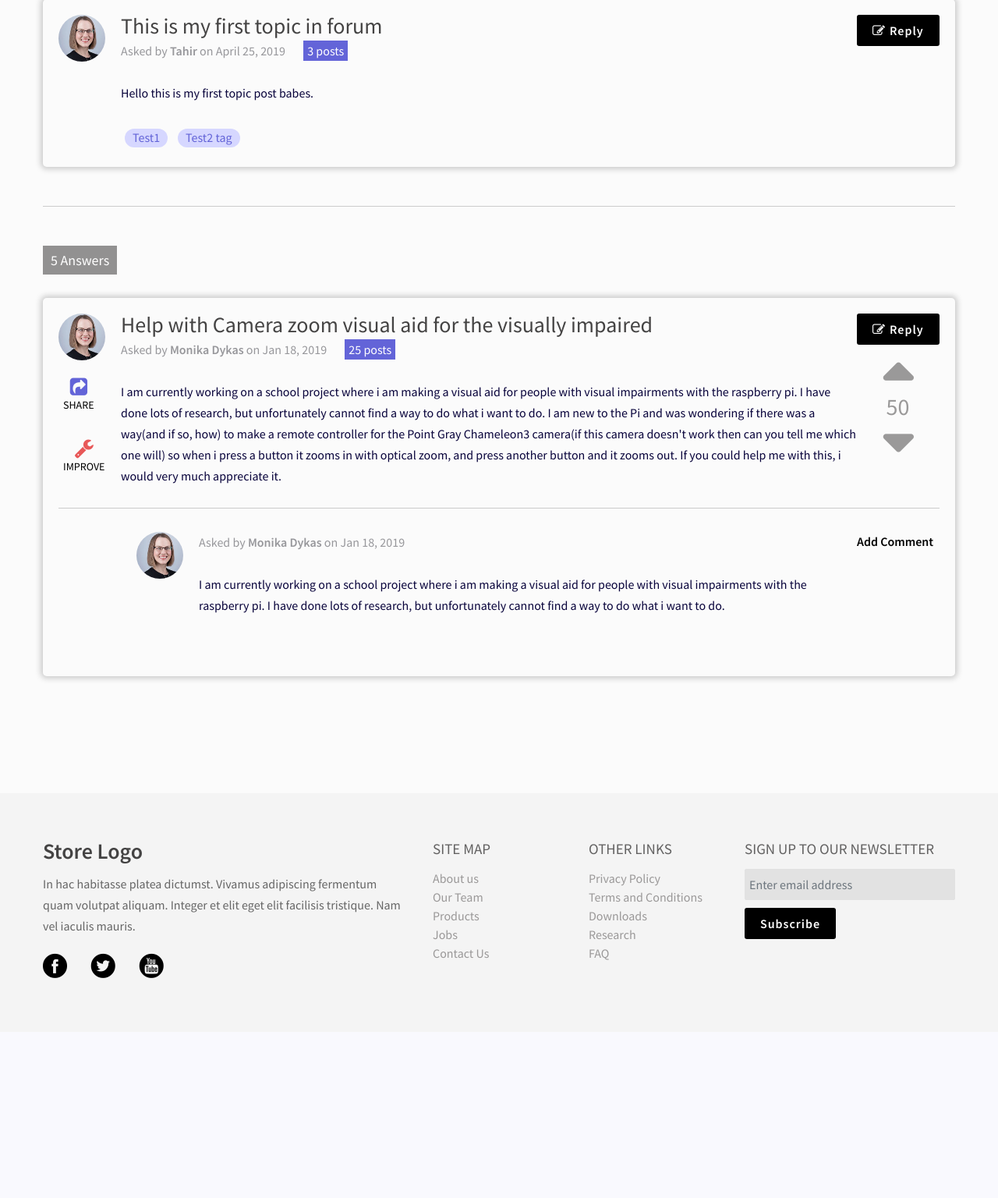
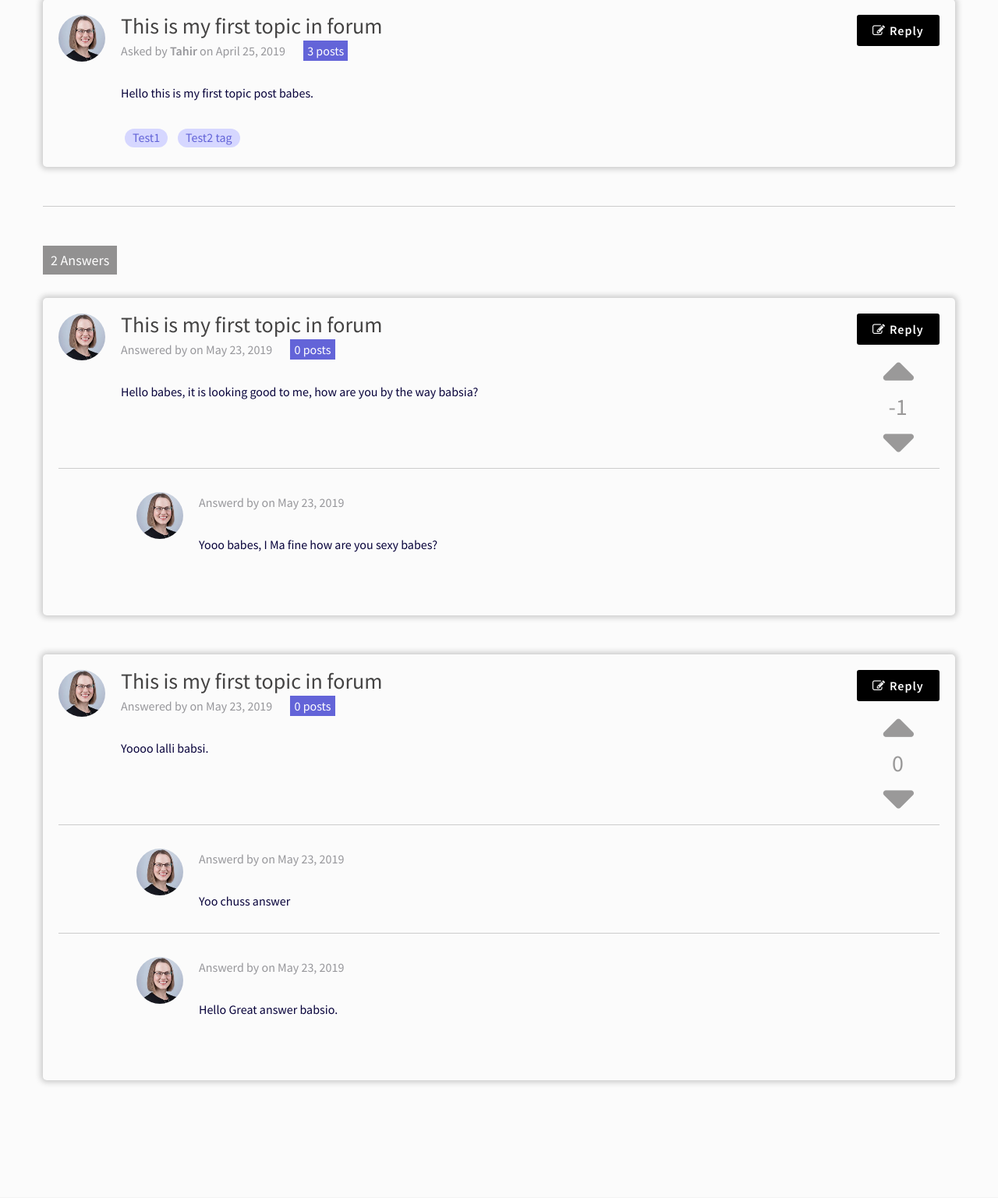
Before and after one commit to tahirawan4/Prusa, a Django app: a page that uses forums/templates/forum_post_details.html in a window 1280 px wide. Shown: the part 295-1831 px from the top of the page at 78% size. Before the commit the page ends 1549 px from the top, so only its background shows below. Run offline with Django 3.2, Linux system fonts and the light colour scheme; data comes from the database, SQL or seed files in the repository; both versions use the stored data as it was after the commit; parts of the project's set-up code (start-up, migrations or seed data) failed here and were passed over; some libraries are stand-ins or nearby versions.

Commit message:
update forums and blogs

```diff
--- a/forums/templates/all_posts.html
+++ b/forums/templates/all_posts.html
@@ -19,7 +19,7 @@
                         <tr>
                             <td>
                                 <div class="communityF"><span class="chatIcon"></span>
-                                    <p><a href="{% url 'post-details' slug=post.slug %}">{{ post.title }}</a></p></div>
+                                    <p><a href="{% url 'topic-post-details' slug=post.slug %}">{{ post.title }}</a></p></div>
                             </td>
                             <td>{{ post.topicanswer_set.all.count }}</td>
                             <td>
--- a/forums/templates/forum_post_details.html
+++ b/forums/templates/forum_post_details.html
@@ -1,5 +1,7 @@
 {% extends 'base.html' %}
 {% load static %}
+{% load form_extras %}
+
 {% block content %}
     <div class="container">
         <div class="communityPage">
@@ -22,53 +24,124 @@
                                 {% endfor %}
                             </div>
                         </div>
-                        <a href="#" class="reply btn btn-secondary"><i class="fa fa-edit"></i>Reply</a>
+                        <button type="button" class="reply btn btn-secondary" data-toggle="modal"
+                                data-target="#comment-modal">
+                            <i class="fa fa-edit"></i>Reply
+                        </button>
+
+
                     </div>
                 </div>
             </div>
-            <span class="answer">5 Answers</span>
+            <span class="answer">{{ post.topicanswer_set.all.count }} Answers</span>
+
+
+            {% for answer in post.topicanswer_set.all %}
+
+
+                <div class="modal" id="comment-modal-answer-{{ answer.id }}">
+                    <div class="modal-dialog">
+                        <div class="modal-content">
+                            <!-- Modal body -->
+                            <div class="modal-body">
+                                <form action="{% url 'topic-post-answer-comment' slug=post.slug id=answer.id %}"
+                                      method="post">
+                                    {% csrf_token %}
+                                    <div class="form-group">
+                                        <label for="comment">Comment:</label>
+                                        <textarea class="form-control" rows="5" id="content" name="content"></textarea>
+                                    </div>
+                                    <button type="submit" class="btn btn-secondary">Submit</button>
+                                </form>
+                            </div>
+
+
+                        </div>
+                    </div>
+                </div>
+
+
                 <div class="commWrap ans">
                     <div class="community">
                         <div class="left">
                             <div class="imgWrap">
                                 <img src="{% static 'images/dp.jpg' %}" height="" width="" alt="dp">
                             </div>
-                        <button class="link share"><i class="fa fa-share-square"></i>Share</button>
-                        <button class="link improve"><i class="fa fa-wrench"></i>Improve</button>
+                            {#                            <button class="link share"><i class="fa fa-share-square"></i>Share</button>#}
+                            {#                            <button class="link improve"><i class="fa fa-wrench"></i>Improve</button>#}
                         </div>
                         <div class="commCont">
-                        <h6>Help with Camera zoom visual aid for the visually impaired</h6>
-                        <p class="time">Asked by <span class="name">Monika Dykas</span> on Jan 18, 2019 <span
-                                class="post"> 25 posts</span></p>
-                        <p>I am currently working on a school project where i am making a visual aid for people with
-                            visual impairments with the raspberry pi. I have done lots of research, but unfortunately
-                            cannot find a way to do what i want to do. I am new to the Pi and was wondering if there was
-                            a way(and if so, how) to make a remote controller for the Point Gray Chameleon3 camera(if
-                            this camera doesn't work then can you tell me which one will) so when i press a button it
-                            zooms in with optical zoom, and press another button and it zooms out. If you could help me
-                            with this, i would very much appreciate it.</p>
+                            <h6>{{ post.title }}</h6>
+                            <p class="time">Answered by <span class="name">{{ answer.user.first_name }}</span>
+                                on {{ answer.created_at|date }} <span
+                                        class="post"> {{ answer.user.topicposts_set.all.count }} posts</span></p>
+                            <p>{{ answer.content }}</p>
                         </div>
                         <div class="right">
-                        <a href="#" class="reply btn btn-secondary"><i class="fa fa-edit"></i>Reply</a>
+                            <button type="button" class="reply btn btn-secondary" data-toggle="modal"
+                                    data-target="#comment-modal-answer-{{ answer.id }}">
+                                <i class="fa fa-edit"></i>Reply
+                            </button>
                             <div class="slideContArrows">
-                            <button class="btn fa fa-caret-up"></button>
-                            <p>50</p>
-                            <button class="btn fa fa-caret-down"></button>
+                                {% get_something answer user.id as can_vote %}
+
+                                {% if can_vote == 1 %}
+                                    <button style="color: green;" href="{{ answer.up_vote_url }}"
+                                            class="btn fa fa-caret-up"></button>
+                                {% elif can_vote != 1 or can_vote == None %}
+                                    <a href="{{ answer.up_vote_url }}" class="btn fa fa-caret-up"></a>
+                                {% endif %}
+                                <p>{{ answer.total_votes }}</p>
+                                {% if can_vote == -1 %}
+                                    <button class="btn fa fa-caret-down" style="color: red;"></button>
+                                {% elif can_vote != -1 or can_vote == None %}
+                                    <a href="{{ answer.down_vote_url }}" class="btn fa fa-caret-down"></a>
+                                {% endif %}
+
                             </div>
                         </div>
                     </div>
+
+                    {% for answer_comment in answer.topicanswercomment_set.all %}
                         <div class="community">
                             <div class="imgWrap">
                                 <img src="{% static 'images/dp.jpg' %}" height="" width="" alt="dp">
                             </div>
                             <div class="commCont">
-                        <p class="time">Asked by <span class="name">Monika Dykas</span> on Jan 18, 2019 </p>
-                        <p>I am currently working on a school project where i am making a visual aid for people with
-                            visual impairments with the raspberry pi. I have done lots of research, but unfortunately
-                            cannot find a way to do what i want to do. </p>
+                                <p class="time">Answerd by <span
+                                        class="name">{{ answer_comment.user.first_name }}</span>
+                                    on {{ answer_comment.created_at|date }}</p>
+                                <p>{{ answer_comment.content }} </p>
                             </div>
-                    <a href="#" class="addCom">Add Comment</a>
                         </div>
+                    {% endfor %}
+
+                </div>
+            {% endfor %}
+
+        </div>
+    </div>
+
+
+    <!-- Button to Open the Modal -->
+
+    <!-- The Modal -->
+    <div class="modal" id="comment-modal">
+        <div class="modal-dialog">
+            <div class="modal-content">
+                <!-- Modal body -->
+                <div class="modal-body">
+                    <form action="{% url 'topic-post-answer' slug=post.slug %}" method="post">
+                        {% csrf_token %}
+                        <div class="form-group">
+                            <label for="comment">Comment:</label>
+                            <textarea class="form-control" rows="5" id="content" name="content"></textarea>
+                        </div>
+                        <button type="submit" class="btn btn-secondary">Submit</button>
+                    </form>
+                </div>
+
+
             </div>
         </div>
     </div>
--- /dev/null
+++ b/forums/templatetags/form_extras.py
@@ -0,0 +1,8 @@
+from django import template
+
+register = template.Library()
+
+
+@register.simple_tag
+def get_something(answer, user_id):
+    return answer.can_vote(user_id)
--- a/forums/urls.py
+++ b/forums/urls.py
@@ -8,6 +8,11 @@
     path('', views.ForumList.as_view(), name='forums'),
     path('<slug:slug>/details/', views.ForumDetails.as_view(), name='forum-details'),
     path('topic/<slug:slug>/details/', views.TopicDetails.as_view(), name='forum-posts'),
-    path('post/<slug:slug>/details/', views.PostDetails.as_view(), name='post-details'),
-    # path('<slug:slug>/comment/', views.CommentCreate.as_view(), name='post-comment'),
+    path('post/<slug:slug>/details/', views.PostDetails.as_view(), name='topic-post-details'),
+    path('post/<slug:slug>/answer/', views.TopicAnswerCreate.as_view(), name='topic-post-answer'),
+    path('post/<slug:slug>/answer/<int:id>/comment/', views.TopicAnswerCommentCreate.as_view(),
+         name='topic-post-answer-comment'),
+    path('post/<slug:slug>/answer/<int:answer_id>/upvote/', views.up_vote, name='topic-post-answer-upvote'),
+    path('post/<slug:slug>/answer/<int:answer_id>/downvote/', views.down_vote, name='topic-post-answer-downvote'),
+
 ]
--- a/forums/views.py
+++ b/forums/views.py
@@ -1,9 +1,11 @@
+from django.contrib.auth.decorators import login_required
 from django.contrib.auth.mixins import LoginRequiredMixin
+from django.shortcuts import redirect
 from django.urls import reverse
-from django.views.generic import ListView, DetailView, CreateView
+from django.views.generic import ListView, DetailView, CreateView, TemplateView
 
 from blogs.models import Post, BlogComment
-from forums.models import ForumCategory, Topic, TopicPosts
+from forums.models import ForumCategory, Topic, TopicPosts, TopicAnswer, TopicAnswerComment, TopicVote
 
 
 class ForumList(ListView):
@@ -37,3 +39,62 @@
     model = TopicPosts
     template_name = 'forum_post_details.html'
     context_object_name = 'post'
+
+
+class TopicAnswerCreate(LoginRequiredMixin, CreateView):
+    model = TopicAnswer
+    fields = ['content']
+
+    def get_success_url(self):
+        return reverse('topic-post-details', kwargs={'slug': self.kwargs.get('slug')})
+
+    def form_valid(self, form):
+        post = TopicPosts.objects.filter(slug=self.kwargs.get('slug')).first()
+        form.instance.topic_post_id = post.id
+        form.instance.user = self.request.user
+        return super().form_valid(form)
+
+
+class TopicAnswerCommentCreate(LoginRequiredMixin, CreateView):
+    model = TopicAnswerComment
+    fields = ['content']
+
+    def get_success_url(self):
+        return reverse('topic-post-details', kwargs={'slug': self.kwargs.get('slug')})
+
+    def form_valid(self, form):
+        post = TopicAnswer.objects.filter(id=self.kwargs.get('id')).first()
+        form.instance.topic_answer_id = post.id
+        form.instance.user = self.request.user
+        return super().form_valid(form)
+
+
+# class UpVoteView(LoginRequiredMixin, TemplateView):
+#     model = TopicAnswerComment
+#     fields = ['content']
+#
+#     def get_success_url(self):
+#         return reverse('topic-post-details', kwargs={'slug': self.kwargs.get('slug')})
+#
+#     def form_valid(self, form):
+#         post = TopicAnswer.objects.filter(id=self.kwargs.get('id')).first()
+#         form.instance.topic_answer_id = post.id
+#         form.instance.user = self.request.user
+#         return super().form_valid(form)
+
+@login_required
+def up_vote(request, slug, answer_id):
+    topic_answer = TopicAnswer.objects.filter(id=answer_id).first()
+    topic_vote, _ = TopicVote.objects.get_or_create(topic_answer=topic_answer, vote=1, user=request.user)
+    topic_vote.vote = 1
+    topic_vote.save()
+    return redirect(reverse('topic-post-details', kwargs={'slug': slug}))
+
+
+@login_required
+def down_vote(request, slug, answer_id):
+    topic_answer = TopicAnswer.objects.filter(id=answer_id).first()
+    topic_vote, _ = TopicVote.objects.get_or_create(topic_answer=topic_answer, vote=1, user=request.user)
+    topic_vote.vote = -1
+    topic_vote.save()
+    return redirect(reverse('topic-post-details', kwargs={'slug': slug}))
```
Also changed, not shown: forums/models.py (+29 -0 lines), db.sqlite3, forums/migrations/0004_topicanswercomment.py (added), forums/templatetags/__init__.py (added). Lines whose indentation alone changed are shown as unchanged.
